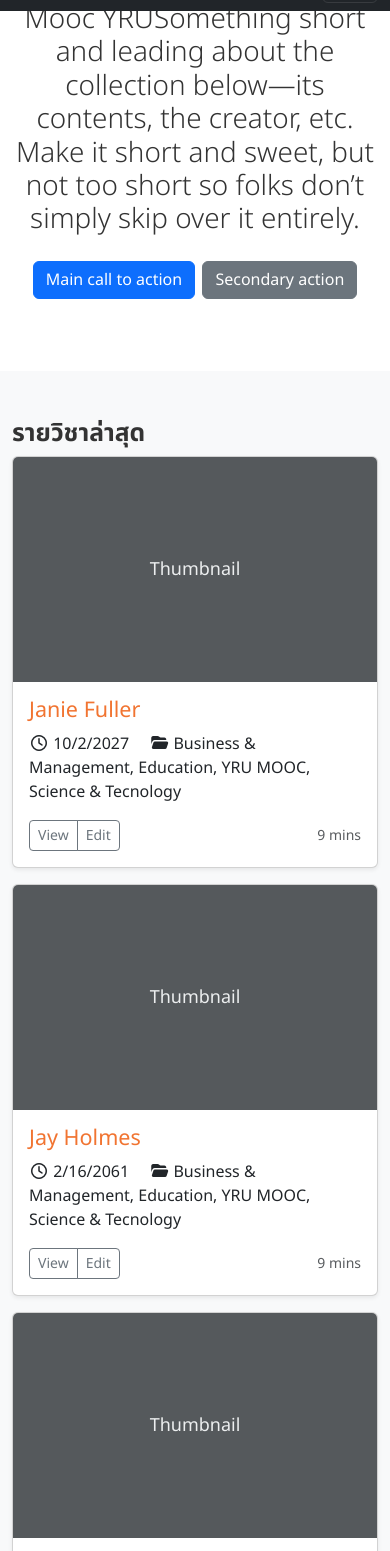
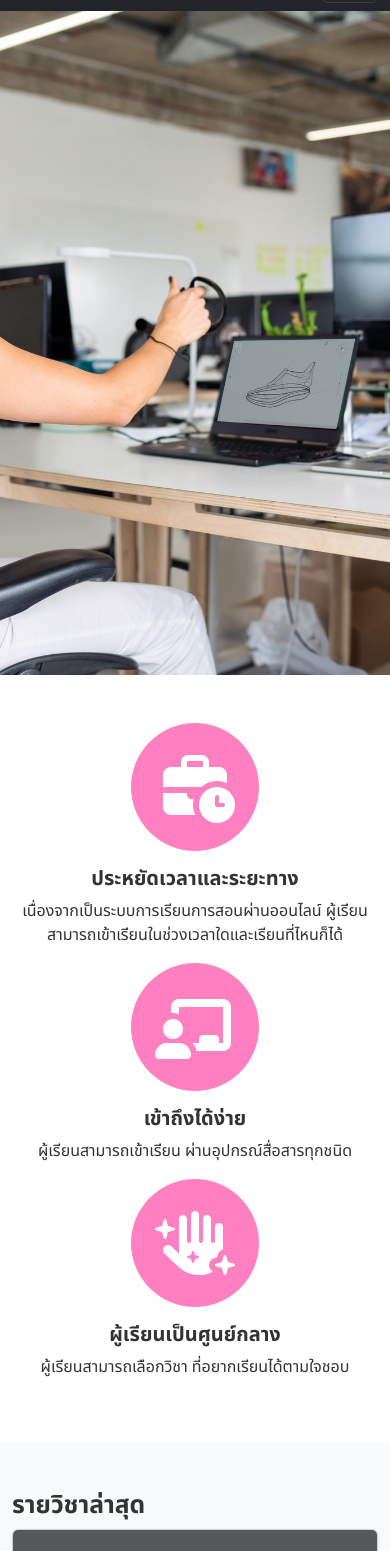
Before and after one commit to itopx/MOOC-YRU, a plain HTML site: page index.html in a window 390 px wide. Shown: the part 45-1596 px from the top of the page. Drawn offline with nearby package versions, Linux system fonts and the light colour scheme.

Commit message:
fix all(*)

```diff
--- a/assets/common/css/bundle.css
+++ b/assets/common/css/bundle.css
@@ -11,6 +11,15 @@ body {
 
 h1, h2, h3 {
   font-weight: 700;
+}
+
+header {
+  background-color: #eee;
+  background-image: url(../../images/pexels-thisisengineering-3861458.jpeg);
+  background-repeat: no-repeat;
+  background-size: cover;
+  background-position: center center;
+  height: 45rem;
 }
 
 .btn-xprimary {
@@ -36,6 +45,14 @@ h1, h2, h3 {
 
 .text-orage {
   color: #f17431 !important;
+}
+
+.text-pink {
+  color: #ff80c0 !important;
+}
+
+.text-brown {
+  color: #555555 !important;
 }
 
 @media (min-width: 768px) {
@@ -137,3 +154,7 @@ div.floating-action-menu.active > .action-button > .btn-floating > i {
   margin-top: 1rem !important;
   font-size: small;
 }
+
+footer {
+  background-color: #ff80c0;
+}
--- /dev/null
+++ b/assets/common/sass/3-sections/_footer.scss
@@ -0,0 +1,3 @@
+footer {
+    background-color: $color-pink;
+}
--- a/assets/common/sass/main.scss
+++ b/assets/common/sass/main.scss
@@ -9,6 +9,15 @@ body {
 
 h1, h2, h3 {
     font-weight: 700;
+}
+
+header {
+    background-color: #eee;
+    background-image: url(../../images/pexels-thisisengineering-3861458.jpeg);
+    background-repeat: no-repeat;
+    background-size: cover;
+    background-position: center center;
+    height: 45rem;
 }
 
 @import "3-sections/navbar";
@@ -37,6 +46,14 @@ h1, h2, h3 {
     color: #f17431 !important;
 }
 
+.text-pink {
+    color: $color-pink !important;
+}
+
+.text-brown {
+    color: $color-brown !important;
+}
+
 @media (min-width: 768px) {
     .bd-placeholder-img-lg {
         font-size: 3.5rem;
@@ -48,4 +65,6 @@ h1, h2, h3 {
 @import "2-components/floating-button";
 @import "2-components/breadcrumb";
 
+@import "3-sections/footer";
+
 // @import "2-components/data-notify";
--- a/index.html
+++ b/index.html
@@ -84,14 +84,39 @@
 
       <section class="py-5 text-center container">
          <div class="row py-lg-5">
-            <div class="col-lg-6 col-md-8 mx-auto">
-               <h1 class="fw-light">Mooc YRU</hR class="lead text-muted">Something short and leading about the collection below—its contents, the creator, etc. Make it short and sweet, but not too short so folks don’t simply skip over it entirely.</p>
-                  <p>
-                     <a href="#"
-                        class="btn btn-primary my-2">Main call to action</a>
-                     <a href="#"
-                        class="btn btn-secondary my-2">Secondary action</a>
-                  </p>
+            <div class="col-lg-10 col-md-8 mx-auto">
+               <div class="row">
+                  <div class="col-lg-3 col-md-3 mx-auto">
+                     <div class="mb-3">
+                        <span class="fa-stack fa-4x text-pink">
+                           <i class="fas fa-circle fa-stack-2x"></i>
+                           <i class="fas fa-business-time fa-stack-1x fa-inverse"></i>
+                        </span>
+                     </div>
+                     <h5 class="fw-bold">ประหยัดเวลาและระยะทาง</h5>
+                     <p>เนื่องจากเป็นระบบการเรียนการสอนผ่านออนไลน์ ผู้เรียนสามารถเข้าเรียนในช่วงเวลาใดและเรียนที่ไหนก็ได้</p>
+                  </div>
+                  <div class="col-lg-3 col-md-3 mx-auto">
+                     <div class="mb-3">
+                        <span class="fa-stack fa-4x text-pink">
+                           <i class="fas fa-circle fa-stack-2x"></i>
+                           <i class="fas fa-chalkboard-teacher fa-stack-1x fa-inverse"></i>
+                        </span>
+                     </div>
+                     <h5 class="fw-bold">เข้าถึงได้ง่าย</h5>
+                     <p>ผู้เรียนสามารถเข้าเรียน ผ่านอุปกรณ์สื่อสารทุกชนิด</p>
+                  </div>
+                  <div class="col-lg-3 col-md-3 mx-auto">
+                     <div class="mb-3">
+                        <span class="fa-stack fa-4x text-pink">
+                           <i class="fas fa-circle fa-stack-2x"></i>
+                           <i class="fas fa-hand-sparkles fa-stack-1x fa-inverse"></i>
+                        </span>
+                     </div>
+                     <h5 class="fw-bold">ผู้เรียนเป็นศูนย์กลาง</h5>
+                     <p>ผู้เรียนสามารถเลือกวิชา ที่อยากเรียนได้ตามใจชอบ</p>
+                  </div>
+               </div>
             </div>
          </div>
       </section>
@@ -128,9 +153,7 @@
                         <div class="d-flex justify-content-between align-items-center">
                            <div class="btn-group">
                               <button type="button"
-                                      class="btn btn-sm btn-outline-secondary">View</button>
-                              <button type="button"
-                                      class="btn btn-sm btn-outline-secondary">Edit</button>
+                                      class="btn btn-sm btn-outline-secondary">เพิ่มเติม</button>
                            </div>
                            <small class="text-muted">9 mins</small>
                         </div>
@@ -165,9 +188,7 @@
                         <div class="d-flex justify-content-between align-items-center">
                            <div class="btn-group">
                               <button type="button"
-                                      class="btn btn-sm btn-outline-secondary">View</button>
-                              <button type="button"
-                                      class="btn btn-sm btn-outline-secondary">Edit</button>
+                                      class="btn btn-sm btn-outline-secondary">เพิ่มเติม</button>
                            </div>
                            <small class="text-muted">9 mins</small>
                         </div>
@@ -202,9 +223,7 @@
                         <div class="d-flex justify-content-between align-items-center">
                            <div class="btn-group">
                               <button type="button"
-                                      class="btn btn-sm btn-outline-secondary">View</button>
-                              <button type="button"
-                                      class="btn btn-sm btn-outline-secondary">Edit</button>
+                                      class="btn btn-sm btn-outline-secondary">เพิ่มเติม</button>
                            </div>
                            <small class="text-muted">9 mins</small>
                         </div>
@@ -240,9 +259,7 @@
                         <div class="d-flex justify-content-between align-items-center">
                            <div class="btn-group">
                               <button type="button"
-                                      class="btn btn-sm btn-outline-secondary">View</button>
-                              <button type="button"
-                                      class="btn btn-sm btn-outline-secondary">Edit</button>
+                                      class="btn btn-sm btn-outline-secondary">เพิ่มเติม</button>
                            </div>
                            <small class="text-muted">9 mins</small>
                         </div>
@@ -277,9 +294,7 @@
                         <div class="d-flex justify-content-between align-items-center">
                            <div class="btn-group">
                               <button type="button"
-                                      class="btn btn-sm btn-outline-secondary">View</button>
-                              <button type="button"
-                                      class="btn btn-sm btn-outline-secondary">Edit</button>
+                                      class="btn btn-sm btn-outline-secondary">เพิ่มเติม</button>
                            </div>
                            <small class="text-muted">9 mins</small>
                         </div>
@@ -314,9 +329,7 @@
                         <div class="d-flex justify-content-between align-items-center">
                            <div class="btn-group">
                               <button type="button"
-                                      class="btn btn-sm btn-outline-secondary">View</button>
-                              <button type="button"
-                                      class="btn btn-sm btn-outline-secondary">Edit</button>
+                                      class="btn btn-sm btn-outline-secondary">เพิ่มเติม</button>
                            </div>
                            <small class="text-muted">9 mins</small>
                         </div>
@@ -357,9 +370,7 @@
                         <div class="d-flex justify-content-between align-items-center">
                            <div class="btn-group">
                               <button type="button"
-                                      class="btn btn-sm btn-outline-secondary">View</button>
-                              <button type="button"
-                                      class="btn btn-sm btn-outline-secondary">Edit</button>
+                                      class="btn btn-sm btn-outline-secondary">เพิ่มเติม</button>
                            </div>
                            <small class="text-muted">9 mins</small>
                         </div>
@@ -394,9 +405,7 @@
                         <div class="d-flex justify-content-between align-items-center">
                            <div class="btn-group">
                               <button type="button"
-                                      class="btn btn-sm btn-outline-secondary">View</button>
-                              <button type="button"
-                                      class="btn btn-sm btn-outline-secondary">Edit</button>
+                                      class="btn btn-sm btn-outline-secondary">เพิ่มเติม</button>
                            </div>
                            <small class="text-muted">9 mins</small>
                         </div>
@@ -431,9 +440,7 @@
                         <div class="d-flex justify-content-between align-items-center">
                            <div class="btn-group">
                               <button type="button"
-                                      class="btn btn-sm btn-outline-secondary">View</button>
-                              <button type="button"
-                                      class="btn btn-sm btn-outline-secondary">Edit</button>
+                                      class="btn btn-sm btn-outline-secondary">เพิ่มเติม</button>
                            </div>
                            <small class="text-muted">9 mins</small>
                         </div>
@@ -469,9 +476,7 @@
                         <div class="d-flex justify-content-between align-items-center">
                            <div class="btn-group">
                               <button type="button"
-                                      class="btn btn-sm btn-outline-secondary">View</button>
-                              <button type="button"
-                                      class="btn btn-sm btn-outline-secondary">Edit</button>
+                                      class="btn btn-sm btn-outline-secondary">เพิ่มเติม</button>
                            </div>
                            <small class="text-muted">9 mins</small>
                         </div>
@@ -506,9 +511,7 @@
                         <div class="d-flex justify-content-between align-items-center">
                            <div class="btn-group">
                               <button type="button"
-                                      class="btn btn-sm btn-outline-secondary">View</button>
-                              <button type="button"
-                                      class="btn btn-sm btn-outline-secondary">Edit</button>
+                                      class="btn btn-sm btn-outline-secondary">เพิ่มเติม</button>
                            </div>
                            <small class="text-muted">9 mins</small>
                         </div>
@@ -543,9 +546,7 @@
                         <div class="d-flex justify-content-between align-items-center">
                            <div class="btn-group">
                               <button type="button"
-                                      class="btn btn-sm btn-outline-secondary">View</button>
-                              <button type="button"
-                                      class="btn btn-sm btn-outline-secondary">Edit</button>
+                                      class="btn btn-sm btn-outline-secondary">เพิ่มเติม</button>
                            </div>
                            <small class="text-muted">9 mins</small>
                         </div>
@@ -589,9 +590,7 @@
                         <div class="d-flex justify-content-between align-items-center">
                            <div class="btn-group">
                               <button type="button"
-                                      class="btn btn-sm btn-outline-secondary">View</button>
-                              <button type="button"
-                                      class="btn btn-sm btn-outline-secondary">Edit</button>
+                                      class="btn btn-sm btn-outline-secondary">เพิ่มเติม</button>
                            </div>
                            <small class="text-muted">9 mins</small>
                         </div>
@@ -626,9 +625,7 @@
                         <div class="d-flex justify-content-between align-items-center">
                            <div class="btn-group">
                               <button type="button"
-                                      class="btn btn-sm btn-outline-secondary">View</button>
-                              <button type="button"
-                                      class="btn btn-sm btn-outline-secondary">Edit</button>
+                                      class="btn btn-sm btn-outline-secondary">เพิ่มเติม</button>
                            </div>
                            <small class="text-muted">9 mins</small>
                         </div>
@@ -663,9 +660,7 @@
                         <div class="d-flex justify-content-between align-items-center">
                            <div class="btn-group">
                               <button type="button"
-                                      class="btn btn-sm btn-outline-secondary">View</button>
-                              <button type="button"
-                                      class="btn btn-sm btn-outline-secondary">Edit</button>
+                                      class="btn btn-sm btn-outline-secondary">เพิ่มเติม</button>
                            </div>
                            <small class="text-muted">9 mins</small>
                         </div>
@@ -678,13 +673,20 @@
 
    </main>
 
-   <footer class="text-muted py-5">
+   <footer class="text-white py-5">
       <div class="container">
          <p class="float-end mb-1">
-            <a href="#">Back to top</a>
+            <a href="#"
+               class="text-muted">Back to top</a>
          </p>
-         <p class="mb-1">Mooc YRU isR, but please download and customize it for yourself!</p>
-         <p class="mb-0">New to Bootstrap? <a href="/">Visit the homepage</a> or read our <a href="../getting-started/introduction/">getting started guide</a>.</p>
+         <h4 class="text-brown fw-bold">ติดต่อสอบถาม</h4>
+         <p class="mb-4">
+            อาคารเทคโนโลยีสารสนเทศ มหาวิทยาลัยราชภัฏยะลา <br>
+            หมายเลขโทรศัพท์ 073-299699 ต่อ 20000 <br>
+            สายตรง 073-299636 โทรสาร 073-299636 <br>
+            อีเมล์ acitcinfo@yru.ac.th <br>
+         </p>
+         <p class="mb-1">Mooc YRU isR, © Your Website 2021. All Rights Reserved.</p>
       </div>
    </footer>
 
```
Also changed, not shown: assets/common/sass/1-variables/_color.scss (+6 -3 lines), assets/common/css/bundle.min.css, assets/common/css/main.css, assets/images/pexels-julia-m-cameron-4144179.jpeg (added), assets/images/pexels-thisisengineering-3861458.jpeg (added).
